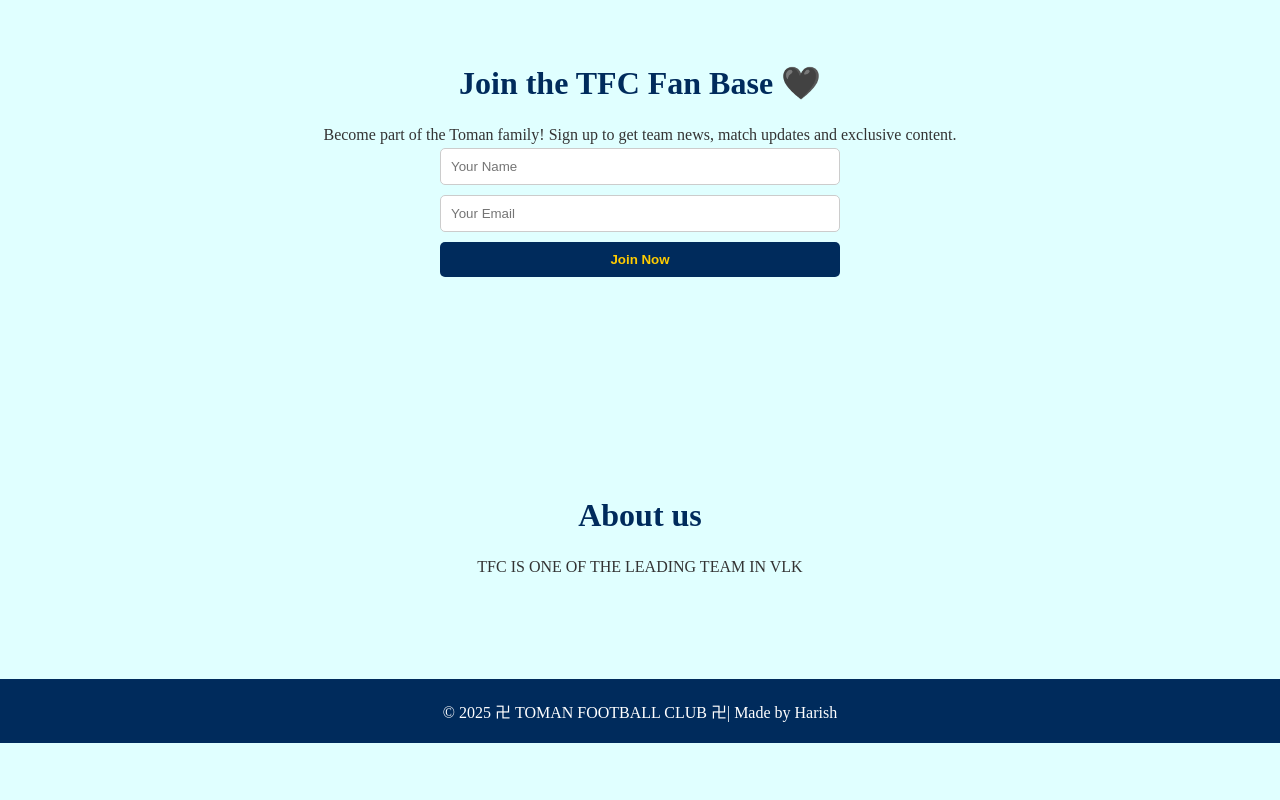
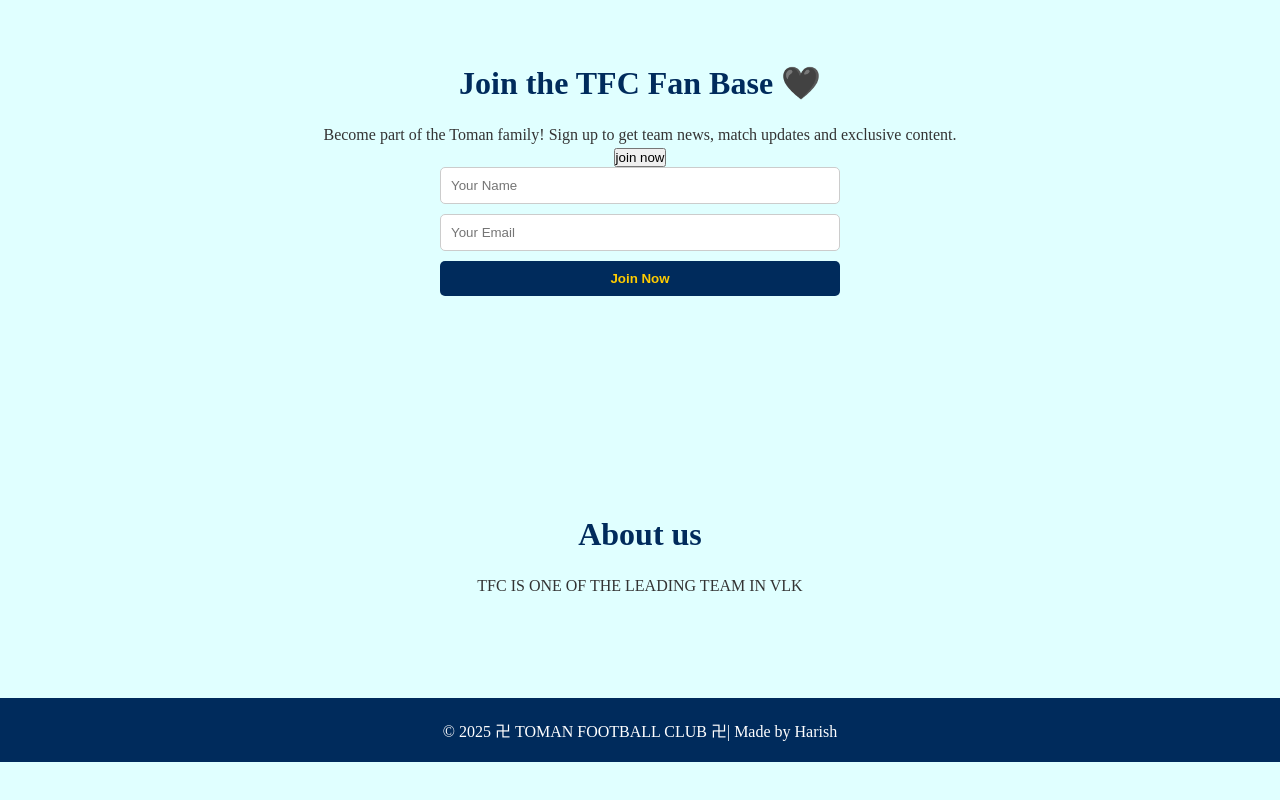
Before and after one commit to arputhafelci3-cloud/toman-football-club-, a plain HTML site: page index.html in a window 1280 px wide. Shown: the part 1012-1812 px from the top of the page. Drawn offline with Linux system fonts and the light colour scheme.

Commit message:
Update index.html

```diff
--- a/index.html
+++ b/index.html
@@ -50,6 +50,7 @@
   <section id="join" class="content">
   <h2>Join the TFC Fan Base 🖤</h2>
   <p>Become part of the Toman  family! Sign up to get team news, match updates and exclusive content.</p>
+    <a href="https://forms.gle/3DUnTgWwvVUTLjAe9" target="_blank" class="join-btn"><button>join now </button></a>
   <form id="fanForm">
     <input type="text" id="name" placeholder="Your Name" required>
     <input type="email" id="email" placeholder="Your Email" required>
```
